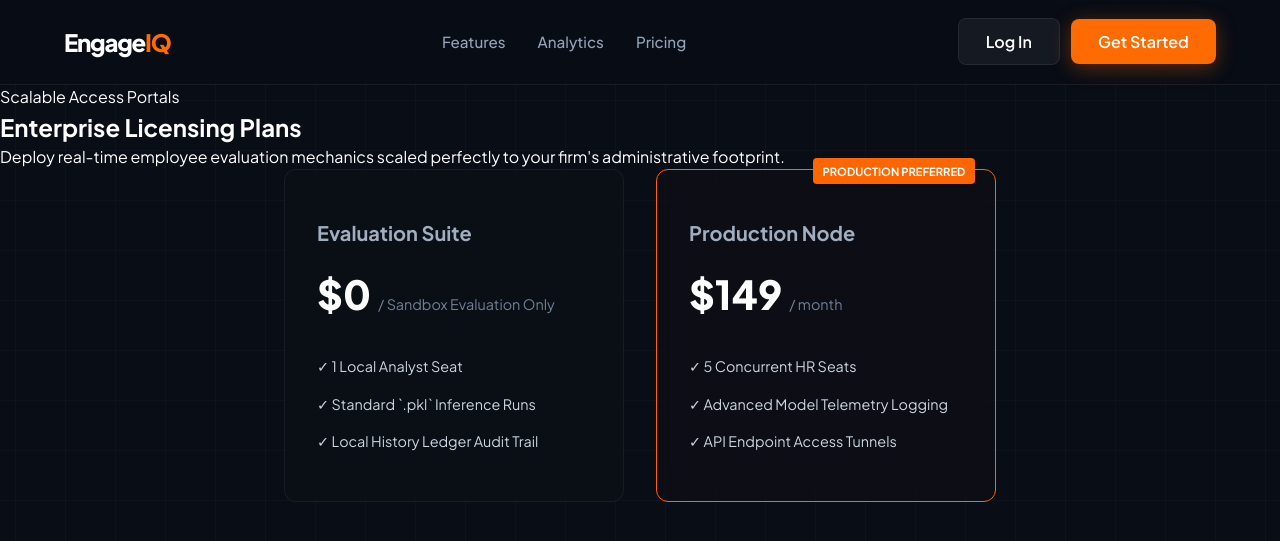
After one commit to Hassan12557/Employee-Satisfiaction-Engagment-Analysis-, a Django app: page /pricing/ in a window 1280 px wide. The commit adds this page. Shown: the top 541 px of the page. Run offline with Django 5.2, Linux system fonts and the light colour scheme.

Commit message:
add more html files

```diff
--- a/engageiq_web/core_app/templates/core_app/base.html
+++ b/engageiq_web/core_app/templates/core_app/base.html
@@ -11,13 +11,11 @@
 
     <nav class="nav-container">
         <a href="{% url 'landing' %}" class="brand-logo">Engage<span>IQ</span></a>
-        <ul class="nav-links">
-            <li><a href="{% if request.resolver_match.url_name == 'landing' %}#features{% else %}{% url 'landing' %}#features{% endif %}">Features</a></li>
-            <li><a href="{% if request.resolver_match.url_name == 'landing' %}#analytics{% else %}{% url 'landing' %}#analytics{% endif %}">Analytics</a></li>
-            <li><a href="#">Pricing</a></li>
-            <li><a href="#">Enterprise</a></li>
-        </ul>
-        <div>
+      <ul class="nav-links">
+    <li><a href="{% url 'features' %}">Features</a></li>
+    <li><a href="{% url 'analytics' %}">Analytics</a></li>
+    <li><a href="{% url 'pricing' %}">Pricing</a></li>
+</ul>  <div>
             {% if user.is_authenticated %}
                 <a href="{% url 'dashboard' %}" class="btn-secondary" style="margin-right: 0.5rem;">Dashboard</a>
                 <a href="{% url 'logout' %}" class="btn-primary">Log Out</a>
--- /dev/null
+++ b/engageiq_web/core_app/templates/core_app/pricing.html
@@ -0,0 +1,43 @@
+{% extends 'core_app/base.html' %}
+{% block content %}
+<div class="info-viewport">
+    <div class="page-title-block">
+        <span class="sub-badge">Scalable Access Portals</span>
+        <h2>Enterprise Licensing Plans</h2>
+        <p>Deploy real-time employee evaluation mechanics scaled perfectly to your firm's administrative footprint.</p>
+    </div>
+
+    <div class="pricing-grid">
+        <div class="price-card glass-card">
+            <h4>Evaluation Suite</h4>
+            <div class="price">$0 <span>/ Sandbox Evaluation Only</span></div>
+            <ul>
+                <li>✓ 1 Local Analyst Seat</li>
+                <li>✓ Standard `.pkl` Inference Runs</li>
+                <li>✓ Local History Ledger Audit Trail</li>
+            </ul>
+        </div>
+        <div class="price-card glass-card specialized">
+            <div class="popular-tag">Production Preferred</div>
+            <h4>Production Node</h4>
+            <div class="price">$149 <span>/ month</span></div>
+            <ul>
+                <li>✓ 5 Concurrent HR Seats</li>
+                <li>✓ Advanced Model Telemetry Logging</li>
+                <li>✓ API Endpoint Access Tunnels</li>
+            </ul>
+        </div>
+    </div>
+</div>
+
+<style>
+    .pricing-grid { display: flex; gap: 2rem; justify-content: center; flex-wrap: wrap; }
+    .price-card { background: rgba(13,17,23,0.6); border: 1px solid rgba(255,255,255,0.06); padding: 3rem 2rem; border-radius: 12px; width: 100%; max-width: 340px; position: relative; }
+    .price-card.specialized { border-color: #ff6600; background: rgba(255,102,0,0.02); }
+    .popular-tag { position: absolute; top: -12px; right: 20px; background: #ff6600; color: #fff; font-size: 0.7rem; font-weight: 700; padding: 0.3rem 0.6rem; border-radius: 4px; text-transform: uppercase; }
+    .price-card h4 { font-size: 1.25rem; margin-bottom: 1rem; color: #a0aec0; }
+    .price { font-size: 2.5rem; font-weight: 800; margin-bottom: 2rem; }
+    .price span { font-size: 0.9rem; color: #718096; font-weight: 400; }
+    .price-card ul { list-style: none; padding: 0; display: flex; flex-direction: column; gap: 1rem; font-size: 0.9rem; color: #cbd5e0; }
+</style>
+{% endblock %}
--- a/engageiq_web/core_app/urls.py
+++ b/engageiq_web/core_app/urls.py
@@ -6,5 +6,10 @@ urlpatterns = [
     path('register/', views.register_user, name='register'),
     path('login/', views.login_user, name='login'),
     path('logout/', views.logout_user, name='logout'),
-    path('dashboard/', views.dashboard, name='dashboard'),  # 🎯 THIS FIXES THE ERROR!
+    path('dashboard/', views.dashboard, name='dashboard'),
+
+    # 🎯 NEW CONTENT PAGE PATHS
+    path('features/', views.features_page, name='features'),
+    path('analytics/', views.analytics_page, name='analytics'),
+    path('pricing/', views.pricing_page, name='pricing'),
 ]
--- a/engageiq_web/core_app/views.py
+++ b/engageiq_web/core_app/views.py
@@ -159,3 +159,14 @@ def dashboard(request):
         'predicted_score': predicted_score,
         'history': history
     })
+def features_page(request):
+    """Renders the EngageIQ core model features breakdown page."""
+    return render(request, 'core_app/features.html')
+
+def analytics_page(request):
+    """Renders the descriptive systemic macro-analytics overview page."""
+    return render(request, 'core_app/analytics.html')
+
+def pricing_page(request):
+    """Renders corporate licensing tiers for the predictive matrix."""
+    return render(request, 'core_app/pricing.html')
```
Also changed, not shown: engageiq_web/core_app/templates/core_app/analytics.html (added, +26 -0 lines), engageiq_web/core_app/templates/core_app/features.html (added, +41 -0 lines).
